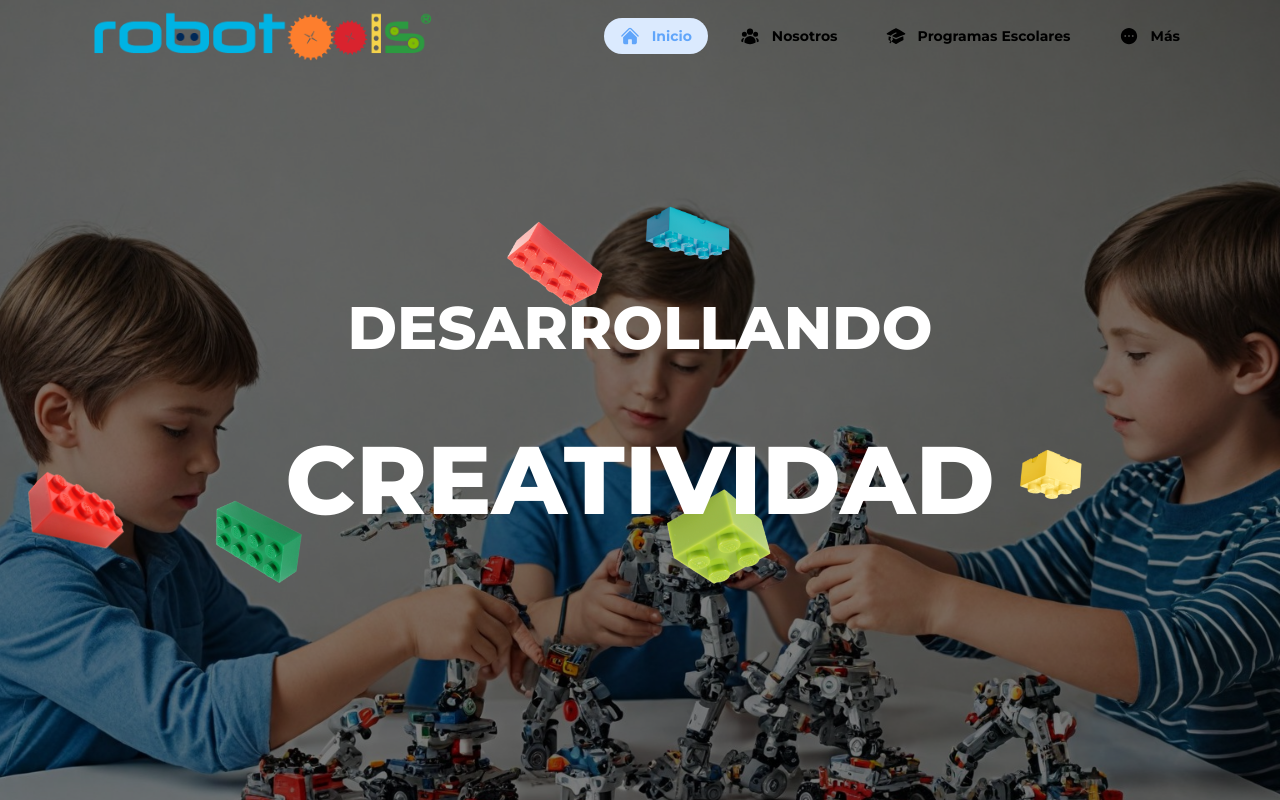
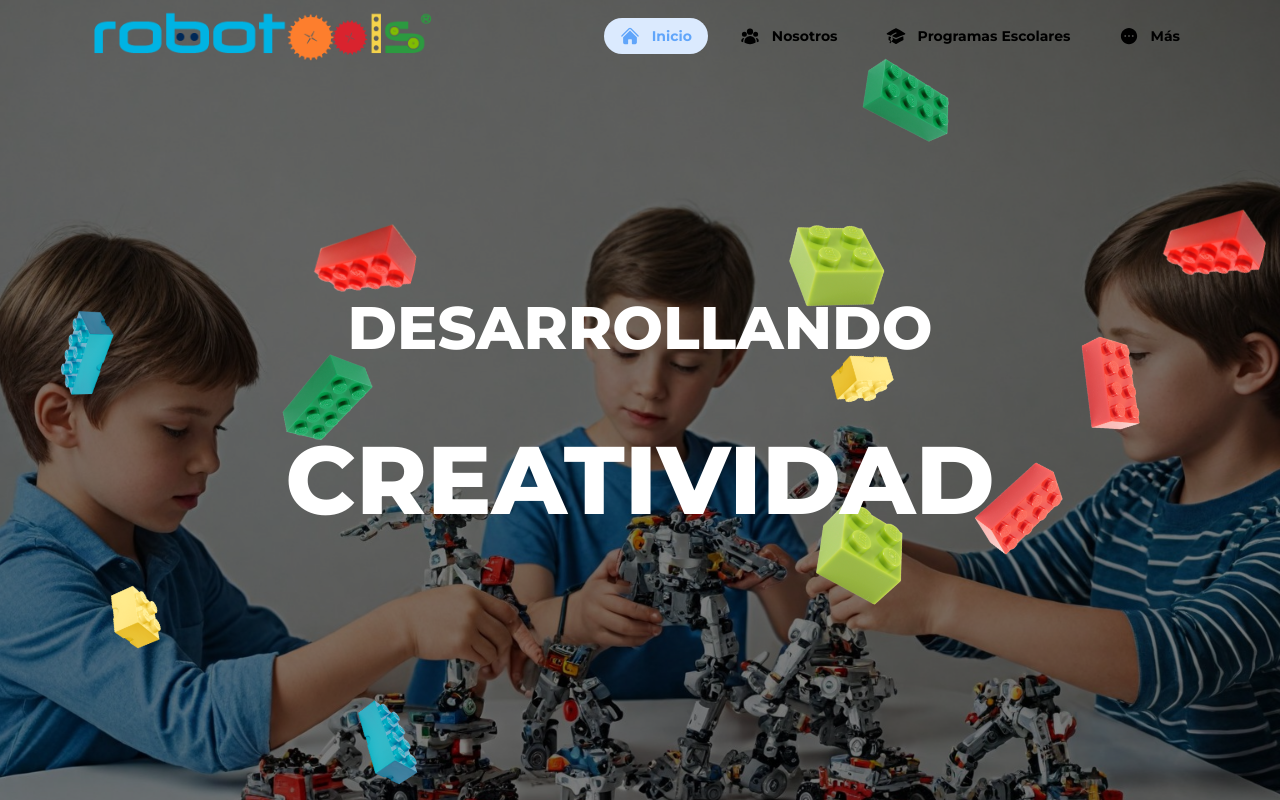
Before and after one commit to Edgar767/RoboTools, a React (Vite) app: page /inicio in a window 1280 px wide. Shown: the top 800 px of the page. Built offline with nearby package versions, Linux system fonts and the light colour scheme; what tailwindcss-hero-patterns would draw is missing.

Commit message:
Nuevos Cambios

```diff
--- a/src/Components/Animation/Floating.jsx
+++ b/src/Components/Animation/Floating.jsx
@@ -6,6 +6,13 @@ const Floating = () => {
   const mousePos = useRef({ x: 0, y: 0 });
 
   const images = [
+    '/extras/lego1.png',
+    '/extras/lego2.png',
+    '/extras/lego3.png',
+    '/extras/lego4.png',
+    '/extras/lego5.png',
+    '/extras/lego6.png',
+
     '/extras/lego1.png',
     '/extras/lego2.png',
     '/extras/lego3.png',
```
